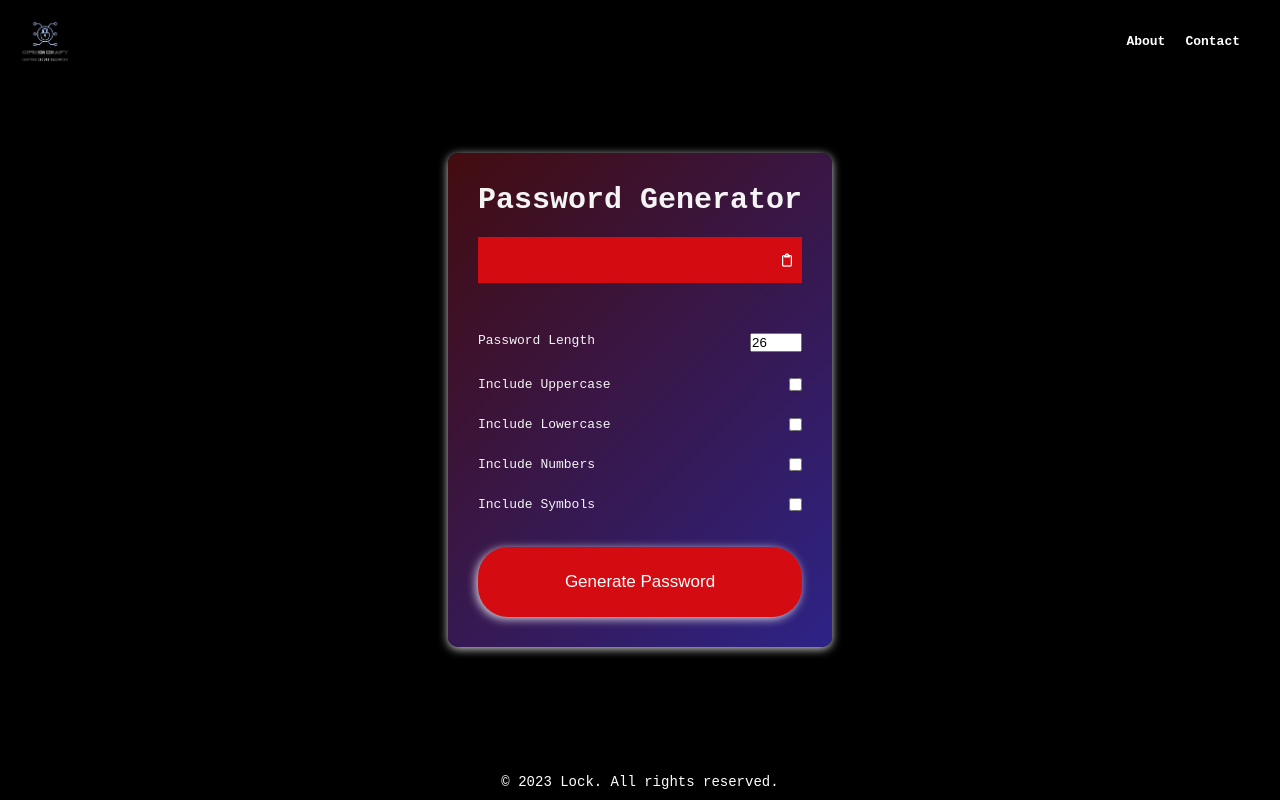
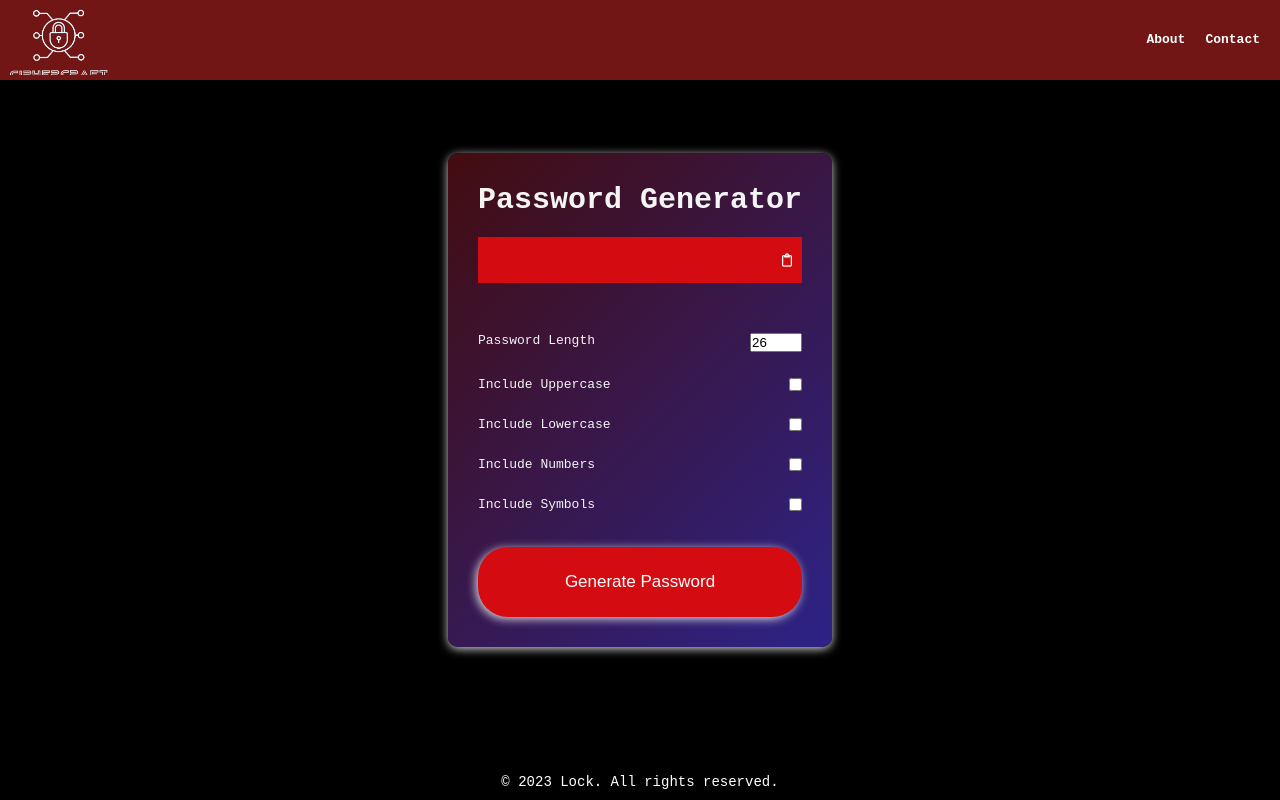
Before and after one commit to omarnate1/lock_generator, a React (Create React App) app: page / in a window 1280 px wide. Built offline with nearby package versions, Linux system fonts and the light colour scheme.

Commit message:
modified header.css and header.js changed the logo to white repositioined nav list

```diff
--- a/src/Header.css
+++ b/src/Header.css
@@ -57,7 +57,7 @@ nav ul {
 
 /* Style the header with a fixed position at the top */
 header {
-    background-color: black;
+  background-color: rgb(113, 21, 21);
   color: #fff;
   padding: 20px;
   position: fixed;
@@ -71,18 +71,18 @@ nav ul {
 
 /* Style the logo image */
 img {
-    width: 50px; /* Adjust the width to make the logo smaller */
-    height: auto; /* Maintain the aspect ratio */
+  margin: -15px;
+  max-width: 100%; /* Adjust the width to make the logo smaller */
+  max-height: 70px; /* Maintain the aspect ratio */
 }
 
 nav ul {
+  justify-content: center;
+  align-items: center;
+  gap: 20px;
   padding: 0;
   margin: 0;
   display: flex; /* Use flexbox for the navigation list */
-  }
-
-  nav li {
-    margin-right: 20px; /* Adjust the margin-right value for spacing */
 }
 
 nav a {
@@ -92,5 +92,5 @@ nav ul {
 }
 
 nav a:hover {
-    color: #ff9900;
+  color: #000000;
 }
```
Also changed, not shown: src/logoW.png. Lines whose indentation alone changed are shown as unchanged.
